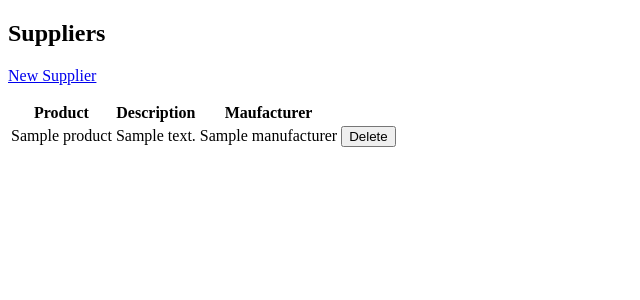
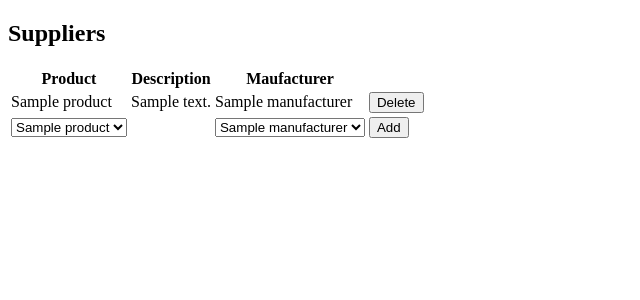
Before and after one commit to murrayscott/project1, a Flask app: page /suppliers in a window 1280 px wide. Shown: the part 152-452 px from the top of the page, without its empty margins (0-640 px from the left). Run offline with Flask 2, Linux system fonts and the light colour scheme; a database or web service that is not in the repository returns one stand-in record (values such as "Sample title"); some libraries are stand-ins or nearby versions.

Commit message:
refactored code on the suppliers page to incorporate the add function directly on the page, supplier controller updated and refactored to suit

```diff
--- a/controllers/supplier_controller.py
+++ b/controllers/supplier_controller.py
@@ -10,24 +10,19 @@ suppliers_blueprint = Blueprint("suppliers", __name__)
 @suppliers_blueprint.route("/suppliers")
 def suppliers():
     suppliers = supplier_repository.select_all()
-    return render_template("suppliers/index.html", suppliers = suppliers)
+    products = product_repository.select_all()
+    manufacturers = manufacturer_repository.select_all()
+    return render_template("suppliers/index.html", suppliers = suppliers, products = products, manufacturers = manufacturers)
 
 @suppliers_blueprint.route("/inventory")
 def inventory():
     suppliers = supplier_repository.select_all()
     return render_template("inventory/index.html", suppliers = suppliers)
 
-# GET '/suppliers/new'
-@suppliers_blueprint.route("/suppliers/new", methods=['GET'])
-def new_task():
-    products = product_repository.select_all()
-    manufacturers = manufacturer_repository.select_all()
-    return render_template("suppliers/new.html", products = products, manufacturers = manufacturers)
-
 # CREATE
 # POST '/suppliers'
 @suppliers_blueprint.route("/suppliers",  methods=['POST'])
-def create_task():
+def create_supplier():
     product_id = request.form['product_id']
     manufacturer_id = request.form['manufacturer_id']
     product = product_repository.select(product_id)
--- a/templates/suppliers/index.html
+++ b/templates/suppliers/index.html
@@ -2,22 +2,19 @@
 
 {% block content %}
 <h1>Suppliers</h1>
-
-<p>
-  <a href="/suppliers/new">New Supplier</a>
-</p>
 
 <table>
   <tr>
     <th>Product</th>
     <th>Description</th>
     <th>Maufacturer</th>
+    <th></th>
   </tr>
   {% for supplier in suppliers %}
   <tr>
     <td>{{ supplier.product.name }}</td>
-    <td>{{ supplier.product.description}}</td>
-    <td>{{supplier.manufacturer.name}}</td>
+    <td>{{ supplier.product.description }}</td>
+    <td>{{ supplier.manufacturer.name }}</td>
     <td>
       <form action="/suppliers/{{ supplier.id }}/delete" method="POST">
         <input type="submit" value="Delete" />
@@ -25,5 +22,29 @@
     </td>
   </tr>
   {% endfor %}
+  <tr>
+    <td>
+      <form action="/suppliers" method="post">
+
+          <select name="product_id" id="product">
+            {% for product in products %}
+            <option value="{{ product.id }}">{{ product.name }}</option>
+            {% endfor %}
+          </select>
+    </td>
+    <td></td>
+    <td>
+
+      <select name="manufacturer_id" id="manufacturer">
+        {% for manufacturer in manufacturers %}
+        <option value="{{ manufacturer.id }}">{{ manufacturer.name }}</option>
+        {% endfor %}
+      </select>
+    </td>
+    <td>
+        <input type='submit' value="Add">
+      </form>
+    </td>
+  </tr>
 </table>
 {% endblock %}
```
Also changed, not shown: templates/suppliers/new.html (deleted, +0 -26 lines).
